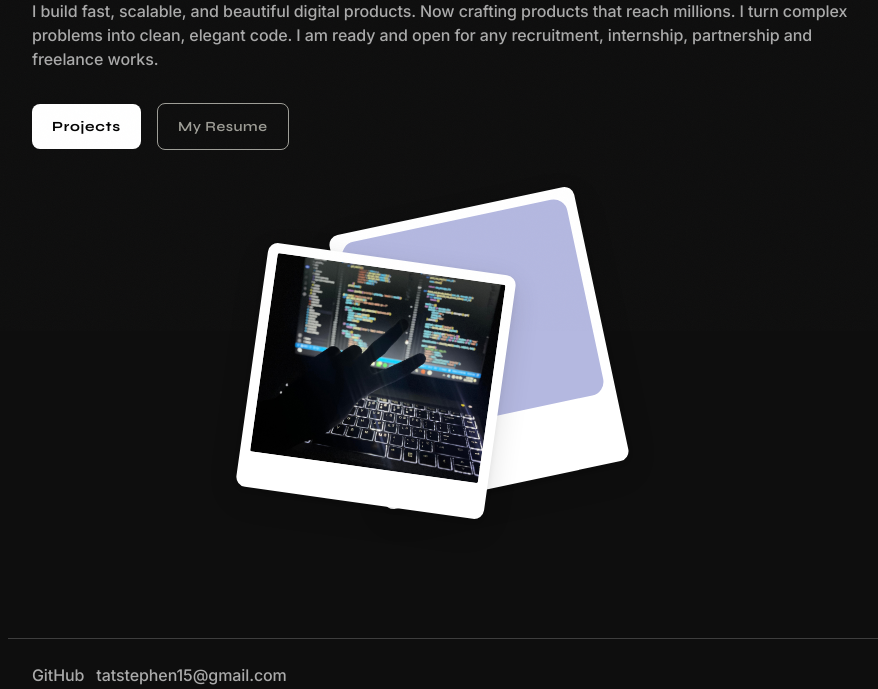
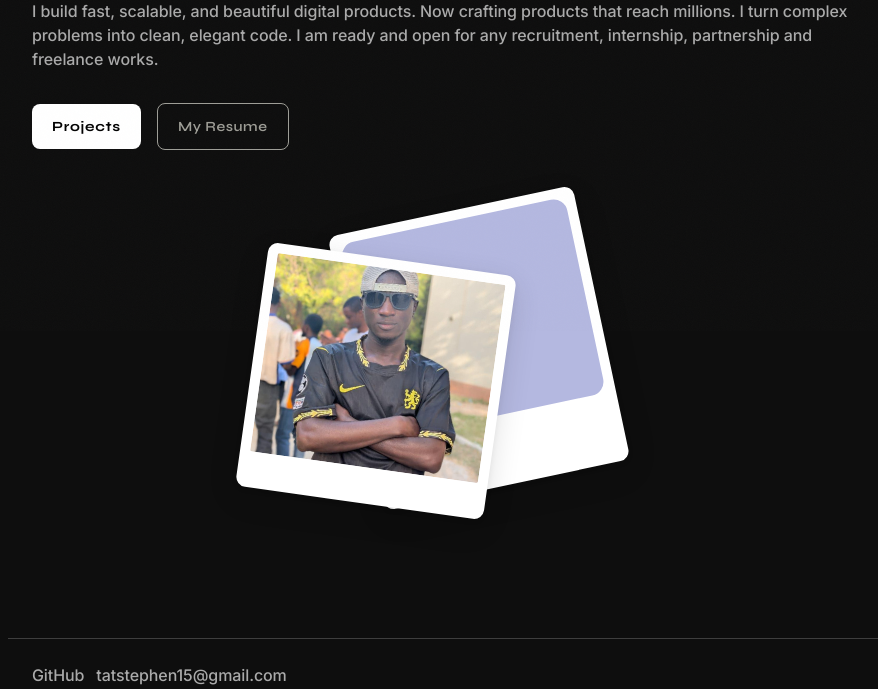
Before and after one commit to tatstephenweb/tat, a Flask app: page / in a window 1280 px wide. Shown: the part 469-1158 px from the top of the page, without its empty margins (184-1062 px from the left). Run offline with Flask 3, Linux system fonts and the light colour scheme; some libraries are stand-ins or nearby versions.

Commit message:
Update index.html

```diff
--- a/templates/index.html
+++ b/templates/index.html
@@ -55,7 +55,7 @@
 
       <figure class="polaroid front">
         <!-- Flask: src="{{ url_for('static', filename='images/profile.jpg') }}" -->
-        <img src="{{ url_for('static', filename='images/IMG_0249.jpg')}}" alt="Tat Stephen" class="w-full h-full object-cover" />
+        <img src="{{ url_for('static', filename='images/gangster-pic.jpeg')}}" alt="Tat Stephen" class="w-full h-full object-cover" />
         <figcaption></figcaption>
       </figure>
     </div>
```
